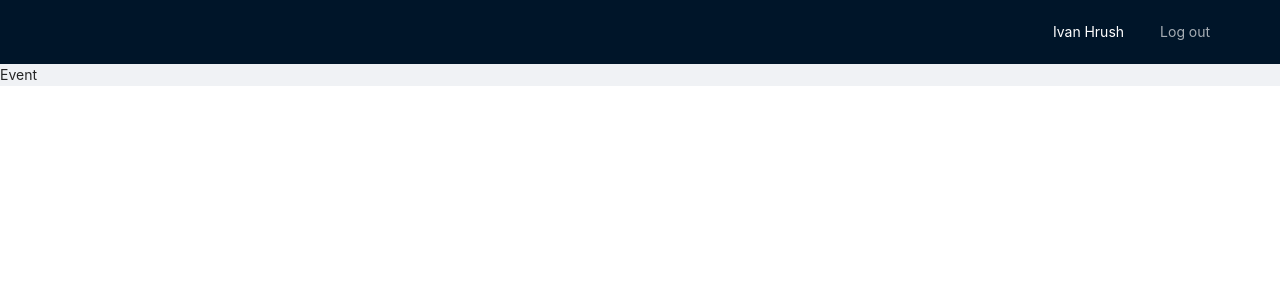
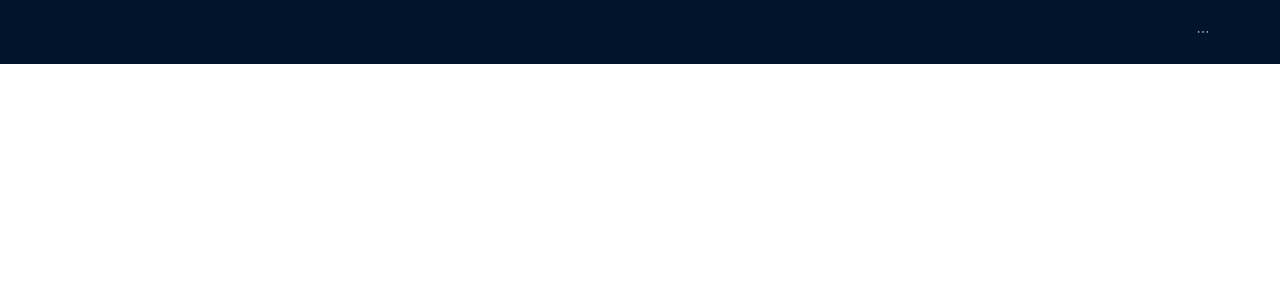
Before and after one commit to IvanHrushevich/react-calendar, a React (Create React App) app: page /calendar in a window 1280 px wide. Shown: the top 300 px of the page. Built offline with nearby package versions, Linux system fonts and the light colour scheme.

Commit message:
get isAuth in components from store

```diff
--- a/src/App.tsx
+++ b/src/App.tsx
@@ -1,21 +1,24 @@
 import { Layout } from 'antd';
-import { FC, useRef } from 'react';
+import { FC } from 'react';
 import { createBrowserRouter, RouteObject, RouterProvider } from 'react-router-dom';
 
 import './App.css';
 import Navbar from './components/Navbar';
+import { useTypedSelector } from './hooks/useTypedSelector';
 import { privateRoutes, publicRoutes } from './router';
+import { RootState } from './store';
 
 const App: FC = () => {
-  const isAuth: boolean = true;
+  const { isAuth } = useTypedSelector((state: RootState) => state.auth);
+
   const routes: RouteObject[] = isAuth ? privateRoutes : publicRoutes;
-  const router = useRef(createBrowserRouter(routes));
+  const router = createBrowserRouter(routes);
 
   return (
     <Layout>
       <Navbar />
       <Layout.Content>
-        <RouterProvider router={router.current} />
+        <RouterProvider router={router} />
       </Layout.Content>
     </Layout>
   );
--- a/src/components/Navbar.tsx
+++ b/src/components/Navbar.tsx
@@ -4,17 +4,18 @@ import { MenuClickEventHandler, MenuInfo } from 'rc-menu/lib/interface';
 import { FC } from 'react';
 import { useNavigate } from 'react-router-dom';
 
+import { useTypedSelector } from '../hooks/useTypedSelector';
+
 enum MenuKey {
   LOG_IN = 'LOG_IN',
   LOG_OUT = 'LOG_OUT',
 }
 const MENU_ITEMS_PUBLIC: ItemType[] = [{ label: 'Log in', key: MenuKey.LOG_IN }];
-const MENU_ITEMS_PRIVATE: ItemType[] = [{ label: 'Log out', key: MenuKey.LOG_IN }];
+const MENU_ITEMS_PRIVATE: ItemType[] = [{ label: 'Log out', key: MenuKey.LOG_OUT }];
 
 const Navbar: FC = () => {
   //   const navigate = useNavigate();
-  //   TODO: remove
-  const isAuth: boolean = true;
+  const { isAuth } = useTypedSelector((state) => state.auth);
   const menuItems: ItemType[] = isAuth ? MENU_ITEMS_PRIVATE : MENU_ITEMS_PUBLIC;
 
   const onMenuClick: MenuClickEventHandler = (info: MenuInfo) => {
--- /dev/null
+++ b/src/hooks/useTypedSelector.ts
@@ -0,0 +1,5 @@
+import { TypedUseSelectorHook, useSelector } from 'react-redux';
+
+import { RootState } from './../store/index';
+
+export const useTypedSelector: TypedUseSelectorHook<RootState> = useSelector;
```
